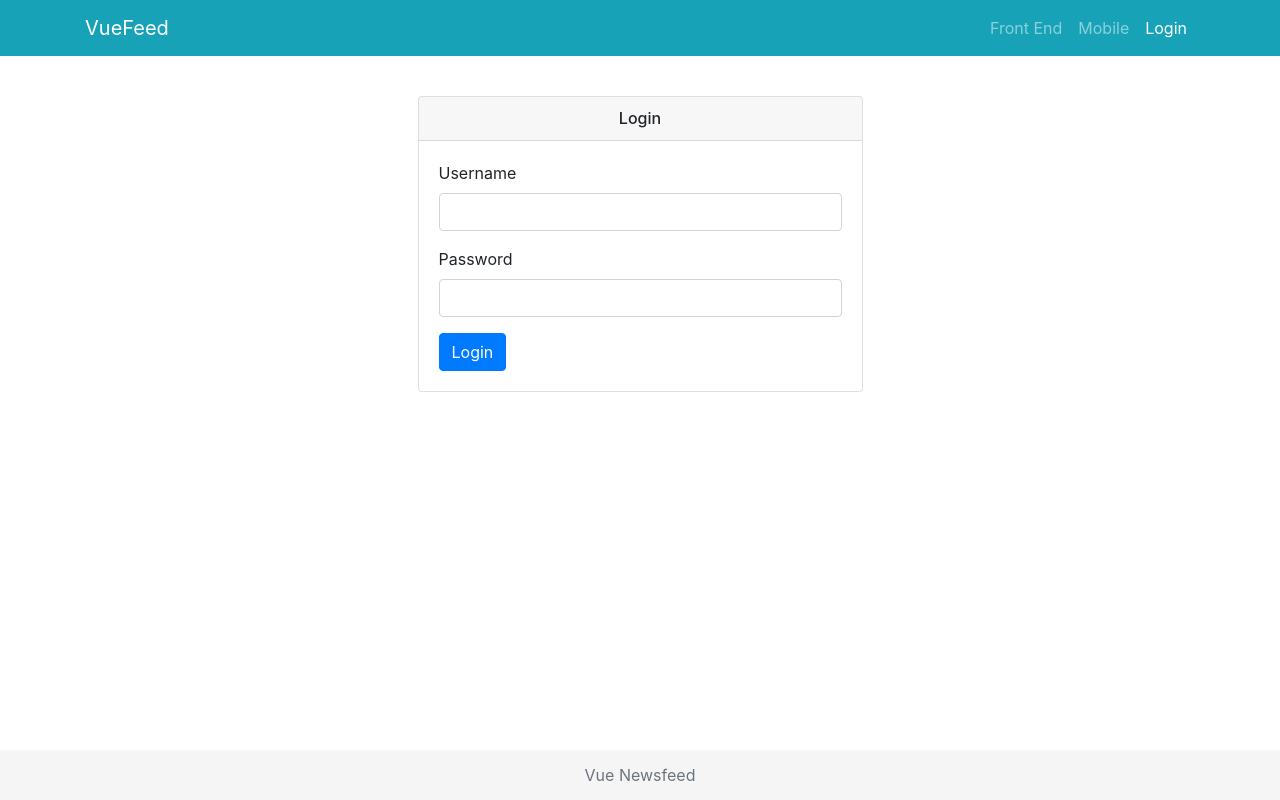
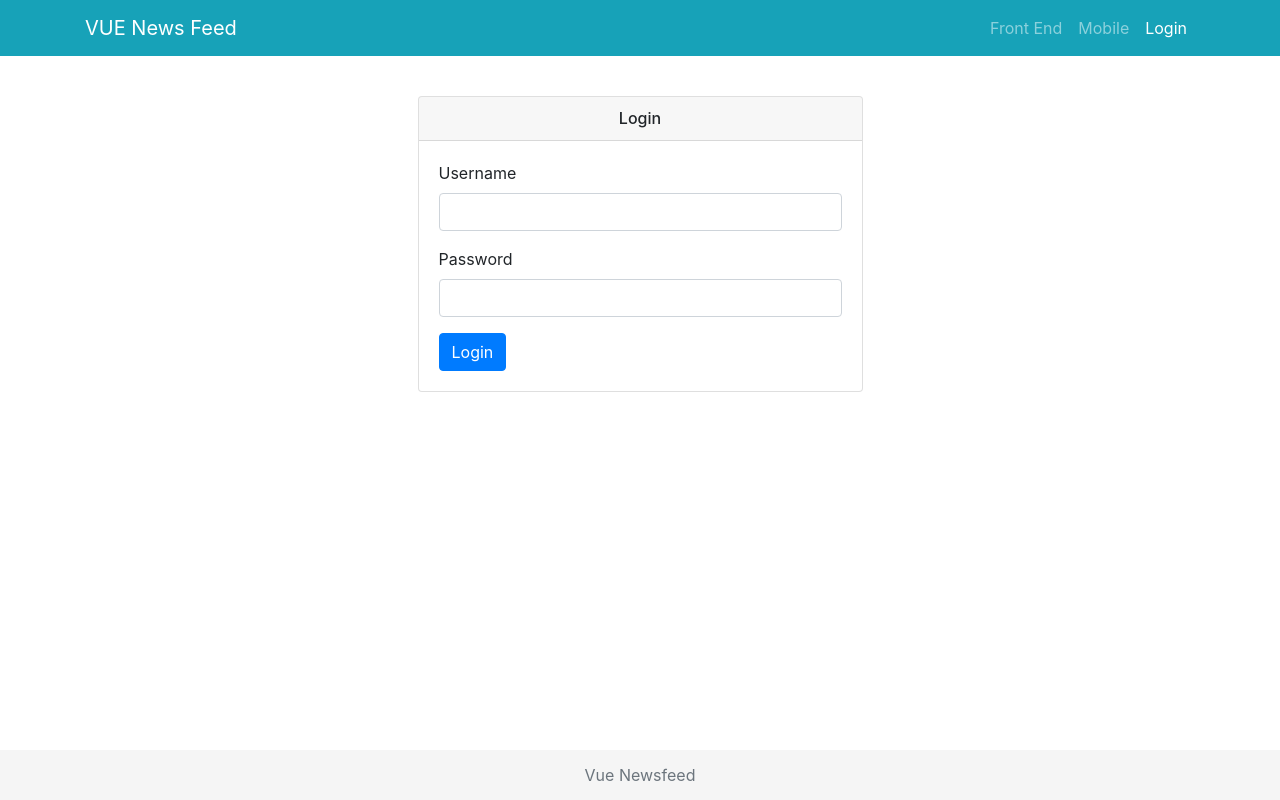
Before and after one commit to dennyparas/vue-newsfeed, a Vue app: page /login in a window 1280 px wide. Built offline with nearby package versions, Linux system fonts and the light colour scheme.

Commit message:
fix namespaced error

```diff
--- a/package.json
+++ b/package.json
@@ -2,6 +2,7 @@
   "name": "vue-newsfeed",
   "version": "0.1.0",
   "private": true,
+  "author": "denny paras",
   "scripts": {
     "serve": "vue-cli-service serve",
     "build": "vue-cli-service build",
--- a/src/components/AppNavbar.vue
+++ b/src/components/AppNavbar.vue
@@ -2,7 +2,7 @@
 <b-navbar toggleable="md" type="dark" variant="info">
   <b-container>
     <b-navbar-toggle target="nav_collapse"></b-navbar-toggle>
-    <b-navbar-brand to="/">VueFeed</b-navbar-brand>
+    <b-navbar-brand to="/">VUE News Feed</b-navbar-brand>
     <b-collapse is-nav id="nav_collapse">
       <b-navbar-nav class="ml-auto">
         <b-nav-item to="/category/front-end" >Front End</b-nav-item>
--- a/src/store/modules/authentication.js
+++ b/src/store/modules/authentication.js
@@ -35,7 +35,9 @@ const actions = {
         resolve();
       })
       .catch(() => {
-        window.alert('Could not login');
+        if (typeof window !== 'undefined') {
+          window.alert('Could not login');
+        }
       });
   }),
   checkIfLogin: (context) => {
--- a/src/views/Login.vue
+++ b/src/views/Login.vue
@@ -1,8 +1,8 @@
 <template>
   <b-container>
     <b-row>
-      <b-col v-if="isAuthenticated" lg="5" class="mx-auto">
-        <h3>Hello</h3>
+      <b-col v-if="isAuthenticated" lg="5" class="mx-auto text-center">
+        <h3>Welcome to Vue News Feed! </h3>
         <b-button class="btn btn-danger" @click="logout()">Log Out</b-button>
       </b-col>
       <b-col v-else lg="5" class="mx-auto">
@@ -46,10 +46,12 @@ export default {
   methods: {
     ...mapActions('authenticationModule', { logout: 'logout', checkIfLogin: 'checkIfLogin' }),
     login() {
-      this.$store.dispatch('login', { username: this.username, password: this.password })
-        .then(() => {
-          this.username = '';
-          this.password = '';
+      this.$store.dispatch('authenticationModule/login', { username: this.username, password: this.password })
+        .then((data) => {
+          if (data) {
+            this.username = '';
+            this.password = '';
+          }
         });
     },
   },
```
